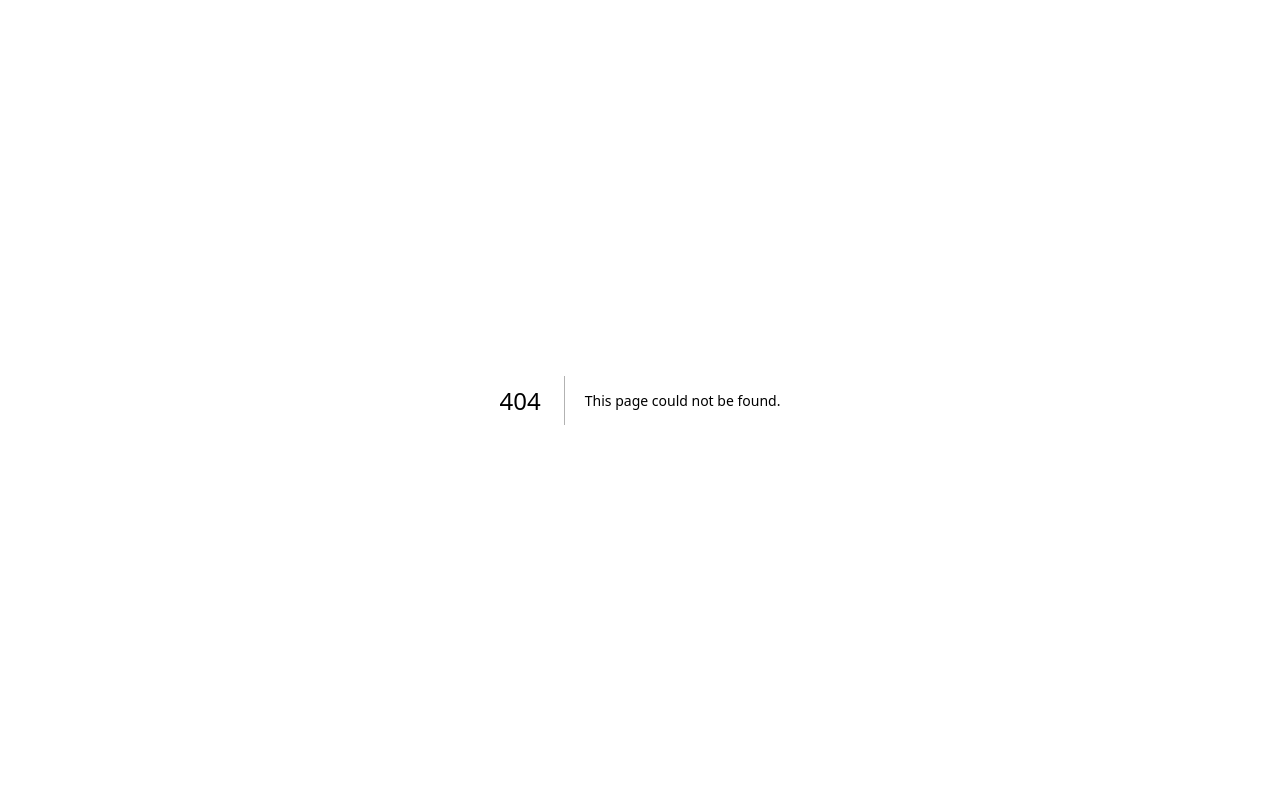
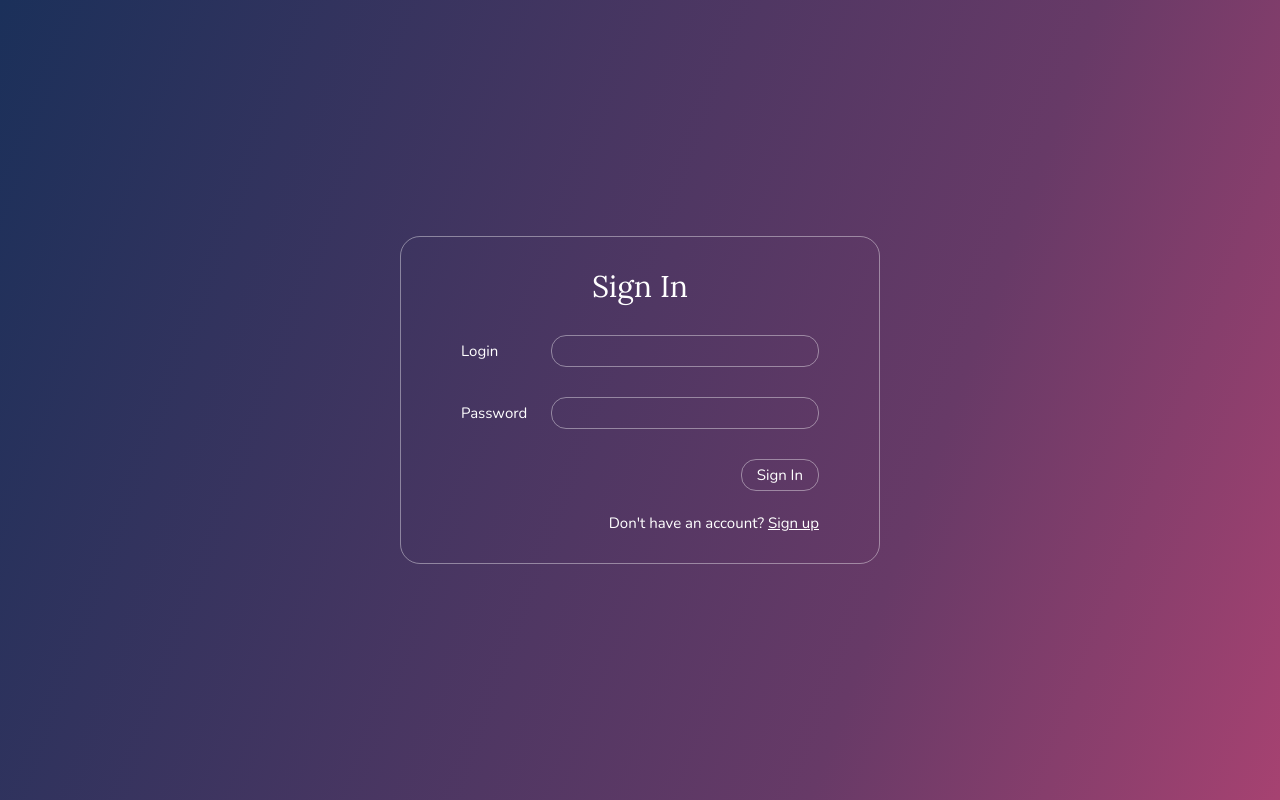
Before and after one commit to sincerely-manny/messenger.nextjs, a Next.js app: page /sign-in in a window 1280 px wide. Before the commit this address had no page. Built offline with nearby package versions, Linux system fonts and the light colour scheme.

Commit message:
sign-in page layout and form

```diff
--- /dev/null
+++ b/app/(auth)/auth.scss
@@ -0,0 +1,113 @@
+@import '../../scss/variables.scss';
+
+.auth-page {
+    display: flex;
+    align-items: center;
+    justify-content: center;
+
+    .auth-window {
+        display: block;
+
+        box-sizing: border-box;
+        width: 480px;
+        padding: 30px 60px;
+
+        text-align: right;
+
+        border: 1px solid $white40;
+        border-radius: 20px;
+        // backdrop-filter: invert(100%);
+        // color: $dark-blue;
+
+        .form-title {
+            margin: 0 0 1em;
+        }
+
+        form {
+            input[type='submit'] {
+                cursor: pointer;
+            }
+
+            input {
+                &[type='text'],
+                &[type='password'],
+                &[type='submit'] {
+                    box-sizing: border-box;
+                    padding: 0 1em;
+
+                    font-family: inherit;
+                    font-size: inherit;
+                    font-weight: 200;
+                    line-height: 2em;
+                    color: inherit;
+
+                    background: transparent;
+                    border: 1px solid $white40;
+                    border-radius: 1em;
+                    outline: 0;
+
+                    transition: border 0.2s, background 0.2s;
+
+                    &:hover,
+                    &:focus,
+                    &:active {
+                        border-color: $white80;
+                    }
+
+                    &.invalid {
+                        border-color: red;
+                    }
+                }
+            }
+
+            input[type='submit']:hover,
+            input[type='submit']:focus,
+            input[type='submit']:active {
+                background: $white40;
+            }
+
+            input[type='submit']:disabled {
+                cursor: not-allowed;
+                color: $white20;
+                background: transparent;
+                border-color: $white20;
+            }
+
+            label {
+                cursor: pointer;
+
+                display: grid;
+                grid-template:
+                    'label field' min-content
+                    'error error' 0
+                    / 5em 1fr;
+                gap: 1em;
+                align-items: center;
+                justify-content: center;
+                justify-items: stretch;
+
+                margin: 0 0 1em;
+
+                font-weight: 200;
+                text-align: left;
+
+                .error-message,
+                span:last-child {
+                    grid-area: error;
+
+                    font-size: $p12;
+                    line-height: 1em;
+                    color: $red;
+                    text-align: right;
+                    text-transform: lowercase;
+                }
+            }
+        }
+
+        .diff-auth-option-link {
+            margin-top: 1.5em;
+            font-weight: 200;
+            text-align: right;
+        }
+    }
+}
--- /dev/null
+++ b/app/(auth)/layout.tsx
@@ -0,0 +1,13 @@
+import './auth.scss';
+
+export default function AuthLayout({ children }: {
+    children: React.ReactNode;
+}) {
+    return (
+        <main className="auth-page">
+            <section className="auth-window">
+                {children}
+            </section>
+        </main>
+    );
+}
--- /dev/null
+++ b/app/(auth)/sign-in/page.tsx
@@ -0,0 +1,62 @@
+'use client';
+
+import {
+    Formik, Field, Form, ErrorMessage, FormikHelpers, FormikProps,
+} from 'formik';
+import Link from 'next/link';
+import * as Yup from 'yup';
+import fonts from '../../../scss/fonts';
+
+type SignInInputs = {
+    login: string,
+    password: string,
+};
+
+const SignInSchema = Yup.object().shape({
+    login: Yup.string()
+        .required('Please input your login'),
+    password: Yup.string()
+        .required('Please input your password'),
+});
+
+export default function SignIn() {
+    const submitHandler = (
+        values: SignInInputs,
+        actions: FormikHelpers<SignInInputs>,
+    ) => {
+        console.log(values);
+        actions.setSubmitting(false);
+    };
+    return (
+        <>
+            <h1 className={`form-title ${fonts.lora.className}`}>Sign In</h1>
+            <Formik
+                initialValues={{ login: '', password: '' }}
+                validationSchema={SignInSchema}
+                onSubmit={submitHandler}
+            >
+                { ({ errors, touched }: FormikProps<SignInInputs>) => (
+                    <Form className="auth-form">
+                        <label htmlFor="login">
+                            Login
+                            <Field name="login" id="login" type="text" className={errors.login && touched.login ? 'invalid' : ''} />
+                            <ErrorMessage name="login" component="span" />
+                        </label>
+                        <label htmlFor="password">
+                            Password
+                            <Field name="password" id="password" type="password" className={errors.password && touched.password ? 'invalid' : ''} />
+                            <ErrorMessage name="password" component="span" />
+                        </label>
+                        <Field name="submit" type="submit" value="Sign In" disabled={(errors.login || errors.password)} />
+                    </Form>
+                )}
+            </Formik>
+            <p className="diff-auth-option-link">
+                Don&apos;t have an account?&nbsp;
+                <Link href="/sign-up">
+                    Sign up
+                </Link>
+            </p>
+        </>
+    );
+}
--- a/app/global.scss
+++ b/app/global.scss
@@ -13,6 +13,25 @@ a {
     color: inherit;
 }
 
+h1,
+h2,
+h3,
+h4 {
+    text-align: center;
+}
+
+h1 {
+    font-size: $p30;
+}
+
+h2 {
+    font-size: $p25;
+}
+
+h3 {
+    font-size: $p20;
+}
+
 main {
     width: 100vw;
     height: 100vh;
--- a/app/messenger/page.tsx
+++ b/app/messenger/page.tsx
@@ -5,7 +5,7 @@ import ChatMessage from '../../components/ChatMessage';
 import HeaderSearchForm from '../../components/HeaderSearchForm';
 import './page.scss';
 
-export default function Home() {
+export default function Messenger() {
     return (
         <main className="messenger">
             <header className="chat-list-header">
--- a/package.json
+++ b/package.json
@@ -15,11 +15,13 @@
     "@types/node": "18.11.9",
     "@types/react": "18.0.24",
     "@types/react-dom": "18.0.8",
+    "formik": "2.2.9",
     "next": "13.0.1",
     "react": "18.2.0",
     "react-dom": "18.2.0",
     "react-icons": "4.6.0",
-    "typescript": "4.8.4"
+    "typescript": "4.8.4",
+    "yup": "0.32.11"
   },
   "devDependencies": {
     "@next/eslint-plugin-next": "13.0.1",
--- a/scss/variables.scss
+++ b/scss/variables.scss
@@ -14,3 +14,6 @@ $red: #ec5755;
 $p15: 1rem;
 $p12: 0.85rem;
 $p10: 0.7rem;
+$p20: 1.33rem;
+$p25: 1.66rem;
+$p30: 2rem;
```
Also changed, not shown: app/(auth)/sign-up/page.tsx (added, +7 -0 lines), 2 other files (tests, documents, lock files or other folders).
